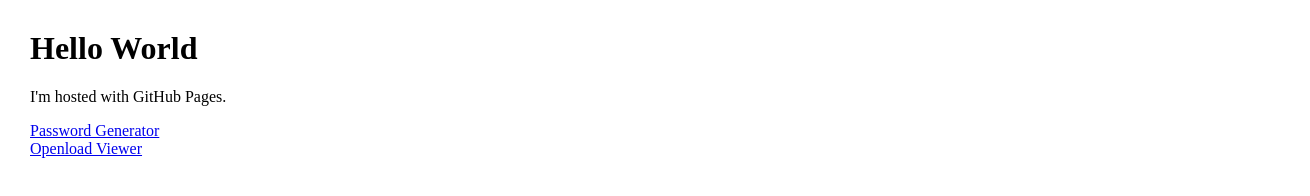
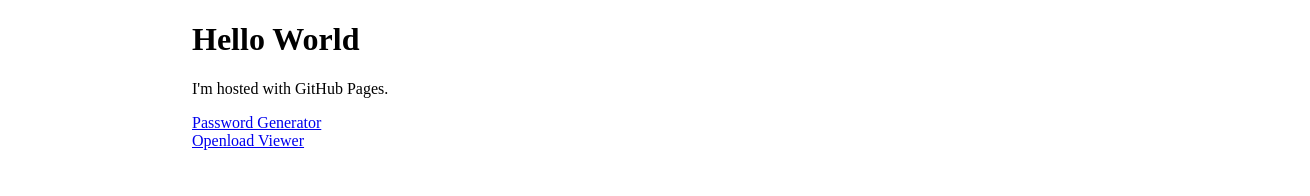
Before and after one commit to rabel001/rabel001.github.io, a plain HTML site: page index.html in a window 1280 px wide. Shown: the whole page, 1310 px wide, since content can reach past the window. Drawn offline with Linux system fonts and the light colour scheme.

Commit message:
Update index.html

```diff
--- a/index.html
+++ b/index.html
@@ -9,9 +9,9 @@
 			padding: 0;
 		}
 		#container {
-			width: 100%;
+			width: 70%;
 			height: 100%;
-			margin: 30px;
+			margin: auto;
 		}
 	</style>
 <body>
```
